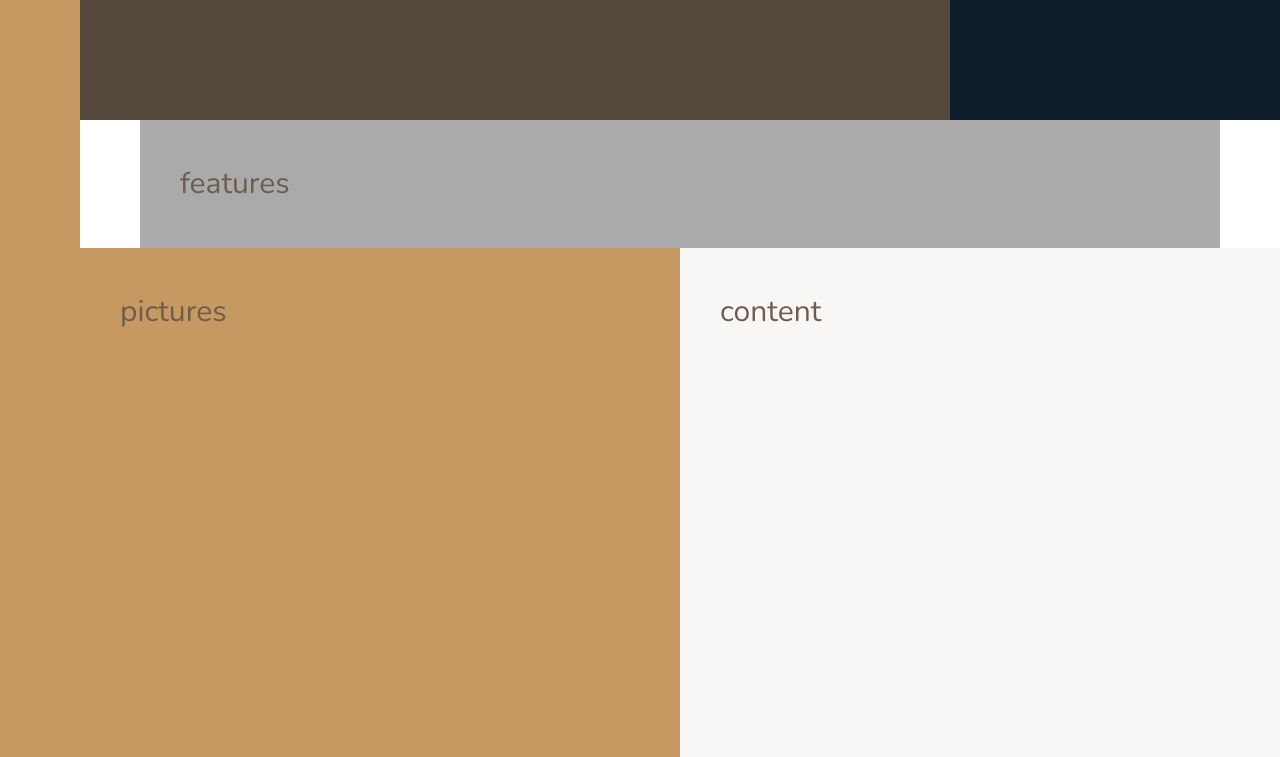
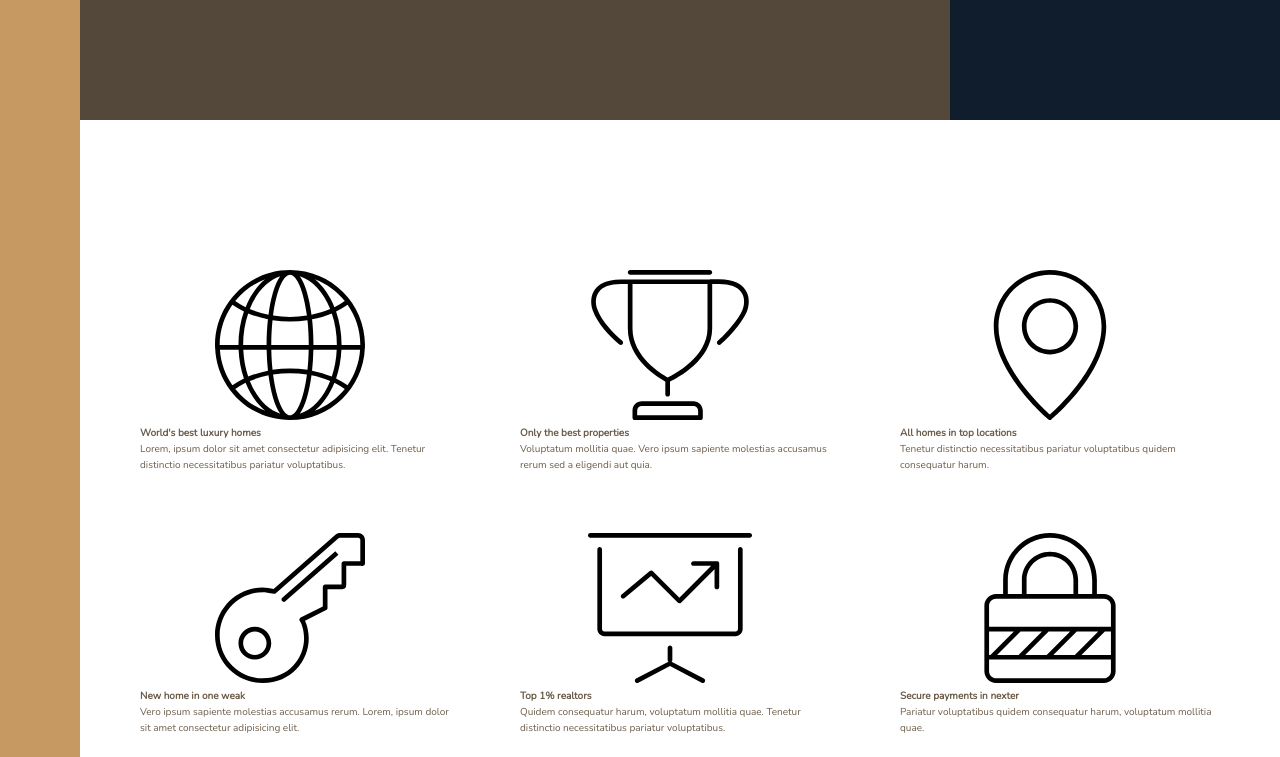
Before and after one commit to ArkadiuszBalakier/Nexter, a website: page index.html in a window 1280 px wide. Shown: the part 520-1277 px from the top of the page. Drawn offline with nearby package versions, Linux system fonts and the light colour scheme.

Commit message:
feature section part 1

```diff
--- a/index.html
+++ b/index.html
@@ -21,7 +21,73 @@
 
     <div class="realtors">realtors</div>
 
-    <section class="features">features</section>
+    <section class="features">
+      <div class="feature">
+        <svg class="feature__icon">
+          <use xlink:href="img/sprite.svg#icon-global"></use>
+        </svg>
+        <h4 class="heading-4">World's best luxury homes</h4>
+        <p class="feature__content">
+          Lorem, ipsum dolor sit amet consectetur adipisicing elit. Tenetur
+          distinctio necessitatibus pariatur voluptatibus.
+        </p>
+      </div>
+
+      <div class="feature">
+        <svg class="feature__icon">
+          <use xlink:href="img/sprite.svg#icon-trophy"></use>
+        </svg>
+        <h4 class="heading-4">Only the best properties</h4>
+        <p class="feature__content">
+          Voluptatum mollitia quae. Vero ipsum sapiente molestias accusamus
+          rerum sed a eligendi aut quia.
+        </p>
+      </div>
+
+      <div class="feature">
+        <svg class="feature__icon">
+          <use xlink:href="img/sprite.svg#icon-map-pin"></use>
+        </svg>
+        <h4 class="heading-4">All homes in top locations</h4>
+        <p class="feature__content">
+          Tenetur distinctio necessitatibus pariatur voluptatibus quidem
+          consequatur harum.
+        </p>
+      </div>
+
+      <div class="feature">
+        <svg class="feature__icon">
+          <use xlink:href="img/sprite.svg#icon-key"></use>
+        </svg>
+        <h4 class="heading-4">New home in one weak</h4>
+        <p class="feature__content">
+          Vero ipsum sapiente molestias accusamus rerum. Lorem, ipsum dolor sit
+          amet consectetur adipisicing elit.
+        </p>
+      </div>
+
+      <div class="feature">
+        <svg class="feature__icon">
+          <use xlink:href="img/sprite.svg#icon-presentation"></use>
+        </svg>
+        <h4 class="heading-4">Top 1% realtors</h4>
+        <p class="feature__content">
+          Quidem consequatur harum, voluptatum mollitia quae. Tenetur distinctio
+          necessitatibus pariatur voluptatibus.
+        </p>
+      </div>
+
+      <div class="feature">
+        <svg class="feature__icon">
+          <use xlink:href="img/sprite.svg#icon-lock"></use>
+        </svg>
+        <h4 class="heading-4">Secure payments in nexter</h4>
+        <p class="feature__content">
+          Pariatur voluptatibus quidem consequatur harum, voluptatum mollitia
+          quae.
+        </p>
+      </div>
+    </section>
 
     <div class="story__pictures">pictures</div>
 
--- a/sass/_base.scss
+++ b/sass/_base.scss
@@ -38,14 +38,7 @@ body {
   display: grid;
   grid-template-rows: 80vh min-content 40vw repeat(3, min-content);
   grid-template-columns:
-    [sidebar-start] 8rem [sidebar-end full-start] minmax(
-      6rem,
-      1fr
-    ) [center-start] repeat(8, [col-start] minmax(min-content, 14rem) [col-end])
+    [sidebar-start] 8rem [sidebar-end full-start] minmax(6rem, 1fr)
+    [center-start] repeat(8, [col-start] minmax(min-content, 14rem) [col-end])
     [center-end] minmax(6rem, 1fr) [full-end];
-
-  & > * {
-    padding: 40px;
-    font-size: 3rem;
-  }
 }
--- a/sass/_features.scss
+++ b/sass/_features.scss
@@ -1,5 +1,9 @@
 .features {
-  background-color: $color-grey-light-2;
+  grid-column: center-start / center-end;
 
-  grid-column: center-start / center-end;
+  margin: 15rem 0;
+
+  display: grid;
+  grid-template-columns: repeat(3, 1fr);
+  grid-gap: 6rem;
 }
```
Also changed, not shown: css/style.css.
